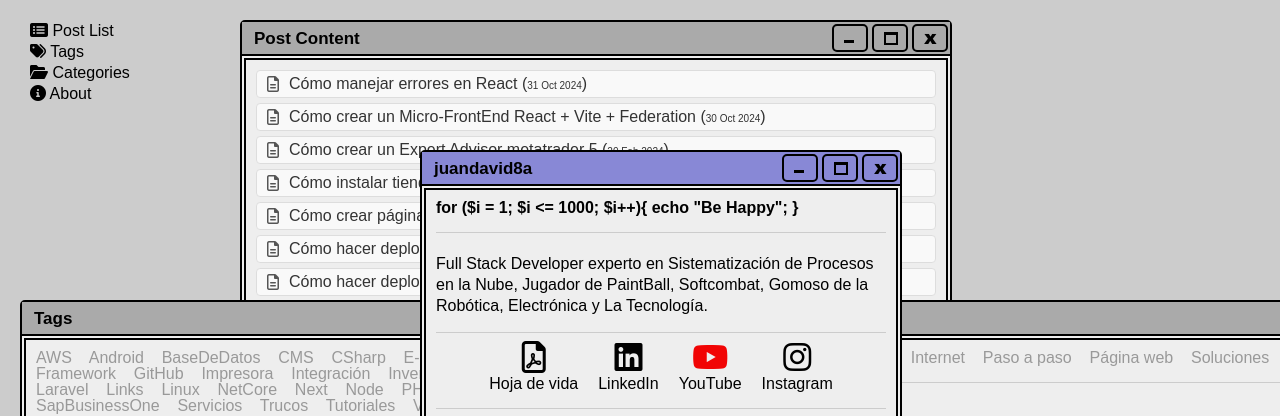
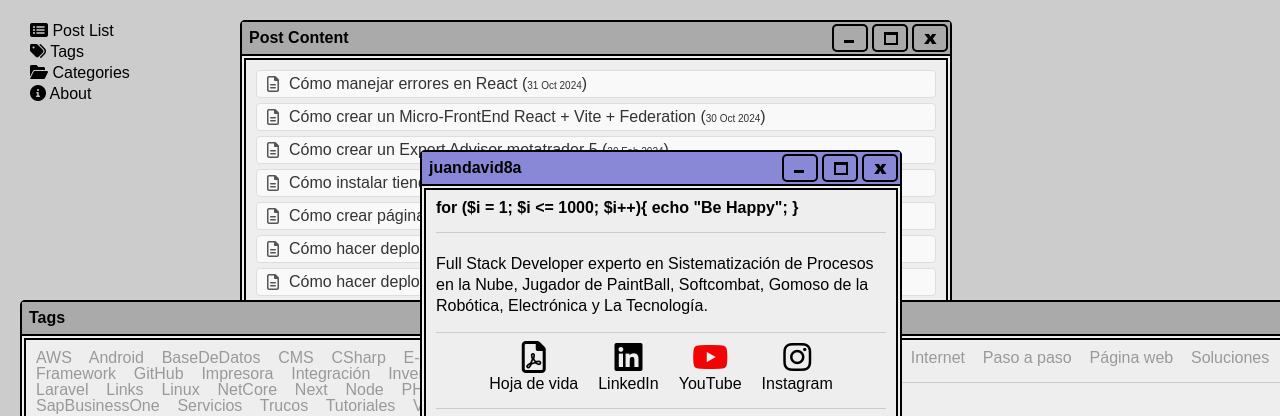
Before and after one commit to codigo8a/codigo8a.github.io, a Jekyll site: the page built from index.markdown, in a window 1280 px wide. Shown: the top 416 px of the page. Built offline with Jekyll 4.4.1, drawn with Linux system fonts in a browser that asks for light colours; nearby versions of some CDN libraries.

Commit message:
responsive updated

```diff
--- a/assets/css/style.css
+++ b/assets/css/style.css
@@ -220,8 +220,10 @@
 }
 
 .windowHeader {
+  display: flex;
   background-color: #aaa;
-  text-align: right;
+  align-items: center;
+  justify-content: space-between;
   border-bottom: 2px solid #000;
   padding: 2px;
   cursor: move;
@@ -304,11 +306,11 @@
   border-radius: 0 0 5px 5px;
 }
 
-.windowHeader > strong {
-  float: left;
-  margin: 0px 3px 0 10px;
-  line-height: 29px;
-  font-size: 17px;
+.windowHeader strong {
+  flex-grow: 1;
+  flex-shrink: 1;
+  padding-left: 5px;
+
 }
 
 .taskbarPanel {
@@ -495,8 +497,8 @@
   font-size: 12px; /* Ajustar el tamaño de la fuente según sea necesario */
   text-align: center; /* Asegurarse de que el texto esté centrado */
 }
-.icon-text{
-    margin-top: 10px;
+.icon-text {
+  margin-top: 10px;
 }
 
 /*links post list page*/
@@ -618,4 +620,10 @@
     width: auto;
     height: 600px;
   }
+  .windowHeader strong {
+    white-space: nowrap;
+    overflow: hidden;
+    text-overflow: ellipsis;
+    width: 5px;
+  }
 }
```
